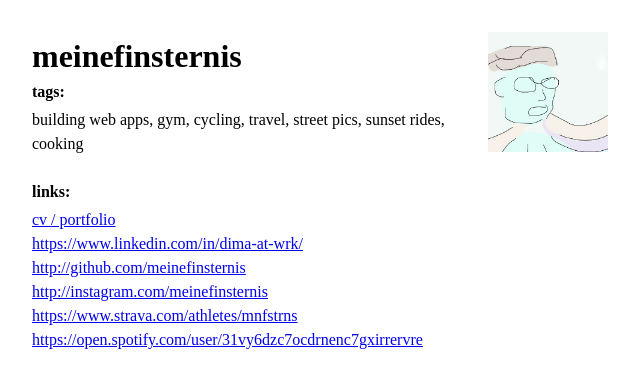
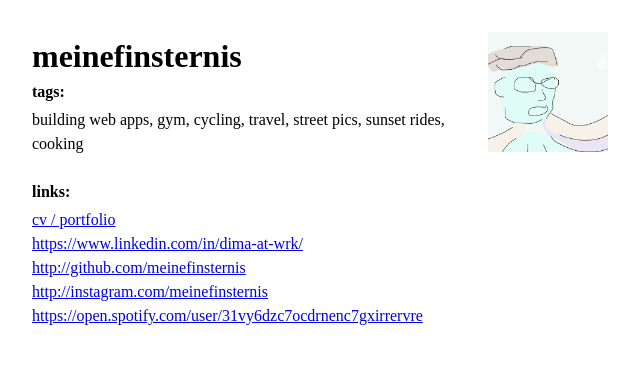
Before and after one commit to meinefinsternis/personal.page, a Next.js app: page / in a window 1280 px wide. Shown: the top 388 px of the page, without its empty margins (0-640 px from the left). Built offline with nearby package versions, Linux system fonts and the light colour scheme.

Commit message:
feat: remove strava links

```diff
--- a/src/app/layout.tsx
+++ b/src/app/layout.tsx
@@ -8,7 +8,7 @@ export const metadata: Metadata = {
   metadataBase: new URL(SITE_URL),
   title: "meinefinsternis",
   description:
-    "Personal site of meinefinsternis — links to portfolio, CV, Instagram, GitHub, and Strava.",
+    "Personal site of meinefinsternis — links to portfolio, CV, Instagram, and GitHub.",
   keywords: ["meinefinsternis", "portfolio", "design", "cv"],
   authors: [{ name: "meinefinsternis", url: SITE_URL }],
   creator: "meinefinsternis",
@@ -17,14 +17,14 @@ export const metadata: Metadata = {
     url: SITE_URL,
     title: "meinefinsternis",
     description:
-      "Personal site of meinefinsternis — links to portfolio, CV, Instagram, GitHub, and Strava.",
+      "Personal site of meinefinsternis — links to portfolio, CV, Instagram and GitHub.",
     siteName: "meinefinsternis",
   },
   twitter: {
     card: "summary",
     title: "meinefinsternis",
     description:
-      "Personal site of meinefinsternis — links to portfolio, CV, Instagram, GitHub, and Strava.",
+      "Personal site of meinefinsternis — links to portfolio, CV, Instagram and GitHub.",
   },
   robots: {
     index: true,
--- a/src/app/page.tsx
+++ b/src/app/page.tsx
@@ -6,7 +6,6 @@ const jsonLd = {
   sameAs: [
     "http://instagram.com/meinefinsternis",
     "http://github.com/meinefinsternis",
-    "https://www.strava.com/athletes/mnfstrns",
     "https://open.spotify.com/user/31vy6dzc7ocdrnenc7gxirrervre",
     "https://www.linkedin.com/in/dima-at-wrk/",
   ],
@@ -72,15 +71,6 @@ export default function Home() {
             </li>
             <li>
               <a
-                href="https://www.strava.com/athletes/mnfstrns"
-                rel="me noopener noreferrer"
-                target="_blank"
-              >
-                https://www.strava.com/athletes/mnfstrns
-              </a>
-            </li>
-            <li>
-              <a
                 href="https://open.spotify.com/user/31vy6dzc7ocdrnenc7gxirrervre"
                 rel="me noopener noreferrer"
                 target="_blank"
```
